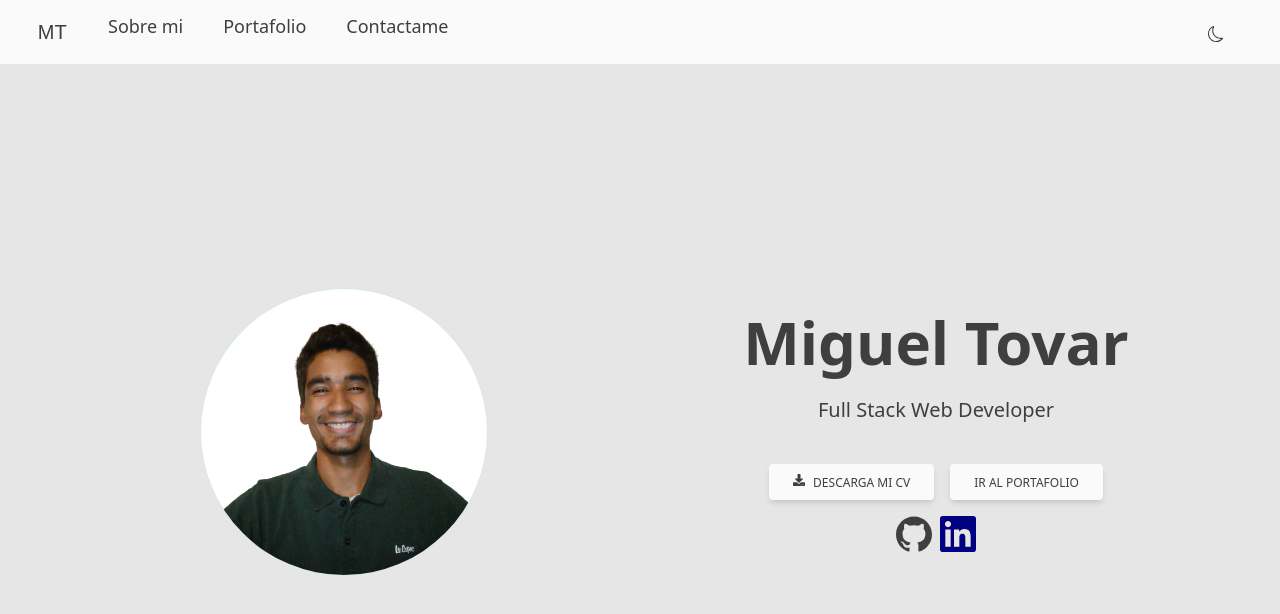
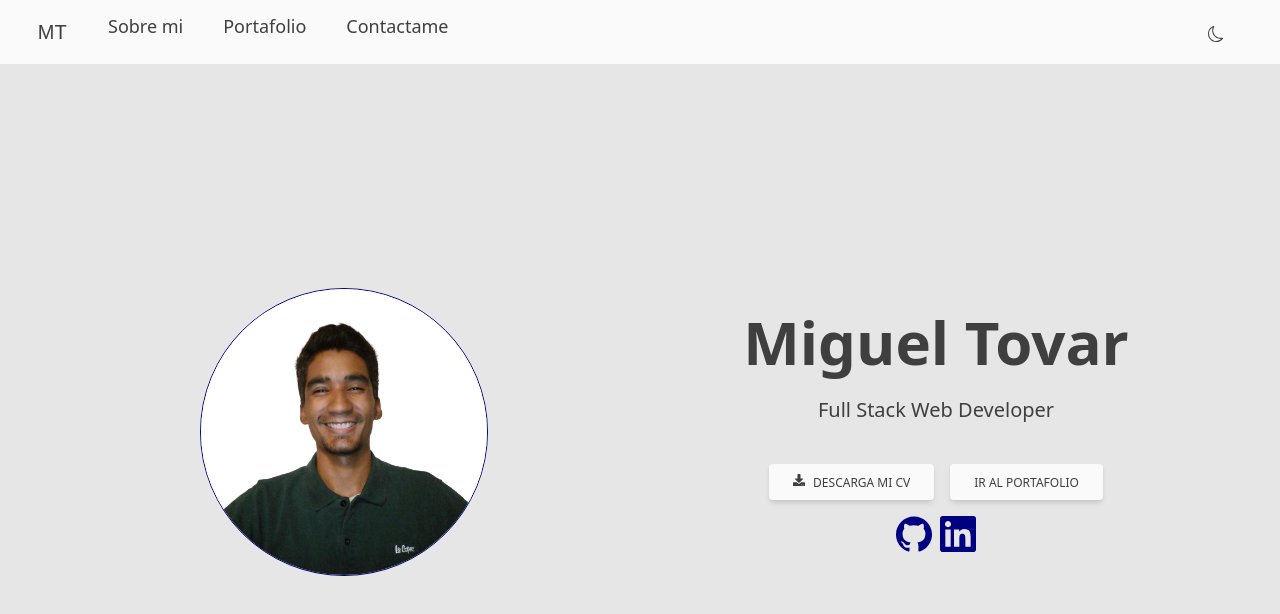
Before and after one commit to Migtovarve/portafolio, a React (Create React App) app: page / in a window 1280 px wide. Shown: the top 614 px of the page. Built offline with nearby package versions, Linux system fonts and the light colour scheme.

Commit message:
color-icons landing page

```diff
--- a/src/Components/Landing/Landing.jsx
+++ b/src/Components/Landing/Landing.jsx
@@ -52,7 +52,7 @@ export default function Landing({principalColor}) {
                     </div>
 
                     <div className="flex items-center justify-center space-x-2">
-                        <a href="https://github.com/Migtovarve" target='_blank'><SiGithub  className="w-9 h-9   hover:scale-105"/></a>
+                        <a href="https://github.com/Migtovarve" target='_blank'><SiGithub  className={`w-9 h-9   hover:scale-105 text-az`}/></a>
                         <a href="https://www.linkedin.com/in/miguel-tovar-developer/" target='_blank'><SiLinkedin className={`w-9 h-9  hover:scale-105 text-az`}/></a>
                     </div>
 
@@ -61,7 +61,7 @@ export default function Landing({principalColor}) {
                 {/* flex flex-col justify-center items-center   flex-wrap  */}
 
                 <div className="flex items-center justify-center">
-                    <img className="rounded-full min-w-14 w-72  border border-1 border-primary" src={perfil}  />
+                    <img className={`rounded-full min-w-14 w-72  border border-1 border-az`} src={perfil}  />
                 </div>
 
             </div>
--- a/tailwind.config.js
+++ b/tailwind.config.js
@@ -13,7 +13,7 @@ module.exports = {
       },
       colors: {
         'white': '#ffffff',
-        'primary': '#d0ecf2',
+        'primary': '#000080',
         'secondary': '#62c9da',
         'tertiary':'#e0dfef',
         'html': '#D84924',
```
